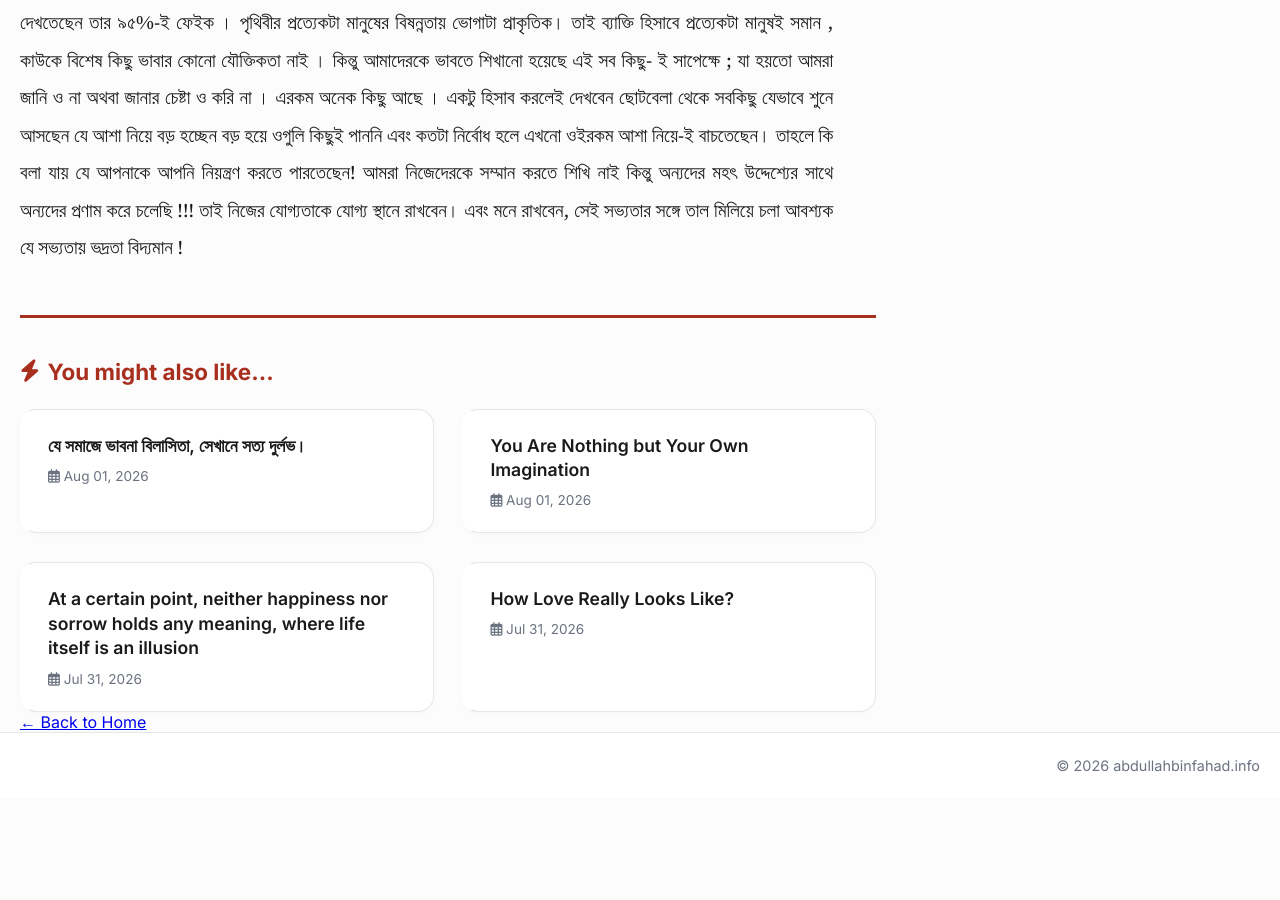
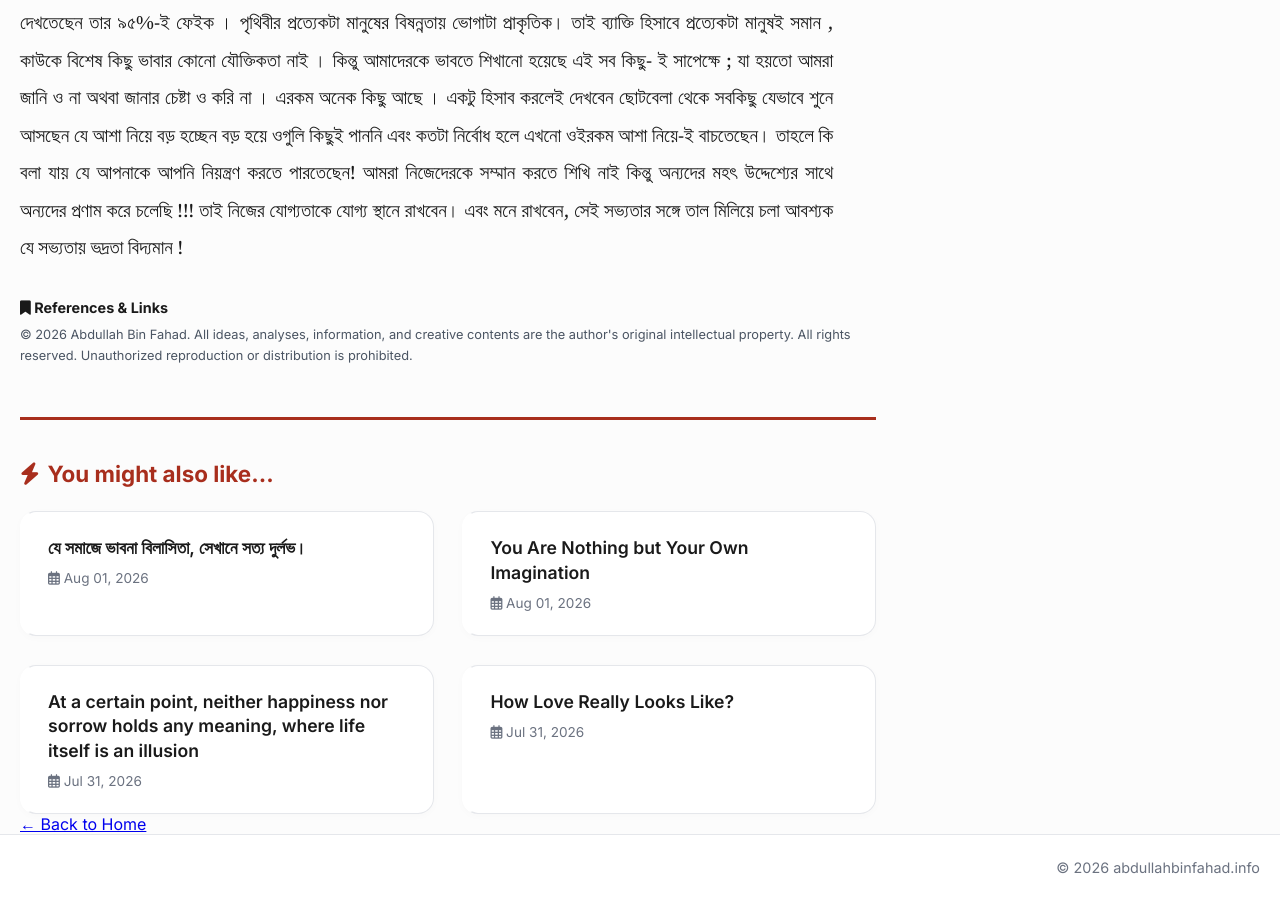
Before and after one commit to abdullahbinfahad/writings, a Jekyll site: the page built from _posts/2026-07-31-illusion-of-existence.md, in a window 1280 px wide and 900 px high, scrolled down 1271 px. Built offline with Jekyll 4.4.1, drawn with Linux system fonts in a browser that asks for light colours; before the commit the page ends 2069 px from its top, so only the background shows below that; some of the changed text lies outside the part shown.

Commit message:
Updated post: অস্তিত্বের ভ্রম: আপনি কি শুধুই একটি কল্পিত পরিচয়?

```diff
--- a/_posts/2026-07-31-illusion-of-existence.md
+++ b/_posts/2026-07-31-illusion-of-existence.md
@@ -3,10 +3,10 @@ layout: post
 title: "অস্তিত্বের ভ্রম: আপনি কি শুধুই একটি কল্পিত পরিচয়?"
 date: 2026-07-31 22:04:00 +0800
 categories: ["Personal Reflection", "Life"]
-badge: "New"
-author: "ABDULLAH BIN FAHAD"
-description: "মানুষের পরিচয়, চেতনা, আত্মা, জীবন, অস্তিত্ব, Rat Race ও স্বাধীন চিন্তা নিয়ে একটি দার্শনিক লেখা যা আপনাকে নিজেকে নতুনভাবে ভাবতে বাধ্য করবে।"
-keywords: "self improvement, critical thinking, discipline, productivity, success, growth mindset, abdullah bin fahad, life lessons, decision making, purpose, leadership, philosophy, culture, human nature, psychology, self awareness"
+author: "\"ABDULLAH BIN FAHAD\""
+description: "\"মানুষের পরিচয়, চেতনা, আত্মা, জীবন, অস্তিত্ব, Rat Race ও স্বাধীন চিন্তা নিয়ে একটি দার্শনিক লেখা যা আপনাকে নিজেকে নতুনভাবে ভাবতে বাধ্য করবে।\""
+keywords: "\"self improvement, critical thinking, discipline, productivity, success, growth mindset, abdullah bin fahad, life lessons, decision making, purpose, leadership, philosophy, culture, human nature, psychology, self awareness\""
+references: ["© 2026 Abdullah Bin Fahad. All ideas, analyses, information, and creative contents are the author's original intellectual property. All rights reserved. Unauthorized reproduction or distribution is prohibited."]
 ---
 আপনি শুধুই আপনার কল্পনা , তাছাড়া আর কিছু না । অর্থাৎ আপনি আপনাকে আপনি ভাবছেন শুধুমাত্র আপনার কল্পনার অস্তিত্বের কারণে । একই দেহ,মন,মানসিকতা,স্বভাব রেখে স্মৃতি নিয়ে গেলে আপনার আত্মার অস্তিত্বের মৃত্যু ঘটবে । তাই বলা যায় ব্যক্তি আপনার কোন শারীরিক অস্তিত্ব নাই । যা স্বাধীন এবং মুক্তচেতনাশীল । যার কোনো নির্দিষ্ট রূপ নির্ধারণ করা সম্ভব না । জীবন সৃষ্টিকর্তা কর্তৃক একটা দায়িত্বরত অবস্থা মাত্র । যেখানে আপনাকে কিছু নির্ধারিত কাজ এবং শর্ত দিয়ে আপনার জীবনকে এক এক সময় এক এক ভাবে নিজেকে এক এক রকম রকম বানিয়ে মুক্ত হয়ে পরিচালনার অধিকার দেওয়া ।
 <figure class="media-figure"><div class="media-wrapper"><img src="/assets/uploads/alone-picture.png" alt="alone-picture" title="alone-picture"></div><figcaption>সেই সভ্যতার সঙ্গে তাল মিলিয়ে চলা আবশ্যক যে সভ্যতায় ভদ্রতা বিদ্যমান !</figcaption></figure>
```
